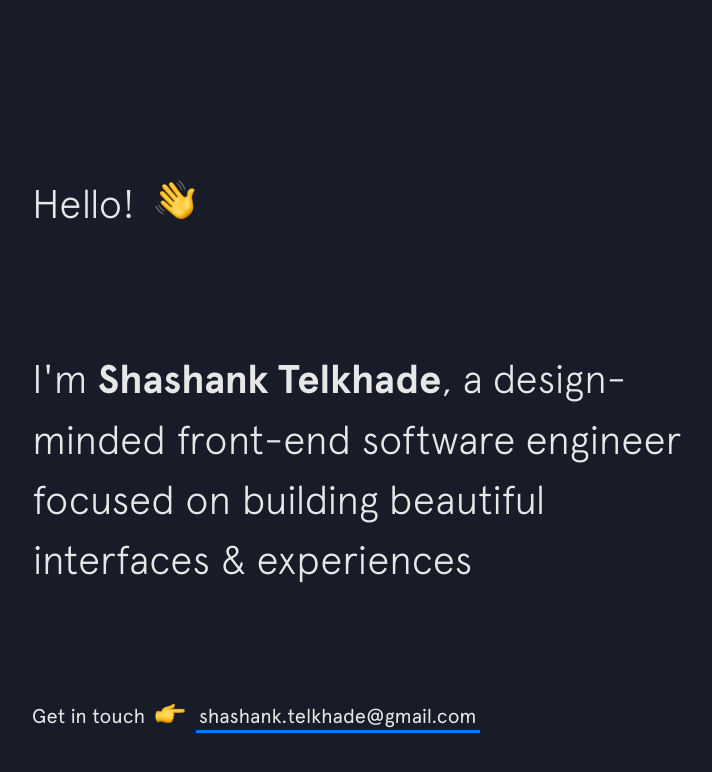
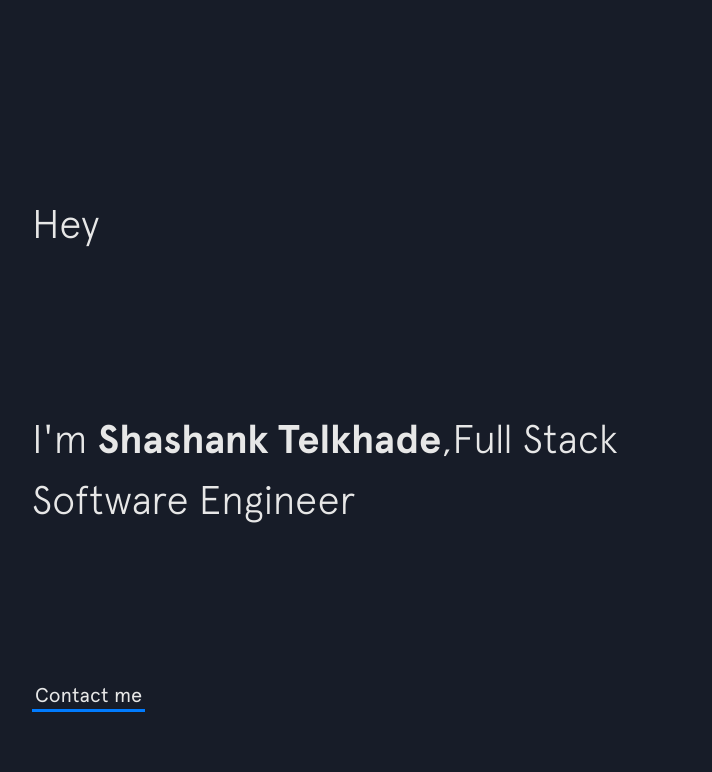
Before and after one commit to shashank-100/shashank-100.github.io, a Jekyll site: the page built from index.html, in a window 1280 px wide and 900 px high. Shown: the top 772 px of the window, without its empty margins (68-780 px from the left). Built offline with Jekyll 4.4.1, drawn with Linux system fonts in a browser that asks for light colours; nearby versions of some CDN libraries.

Commit message:
Some changes

```diff
--- a/_includes/intro.html
+++ b/_includes/intro.html
@@ -1,17 +1,14 @@
 <header class="intro">
-  <h1 class="intro__hello">Hello!
-    <span class="emoji wave-hand animated"></span>
+  <h1 class="intro__hello">Hey
   </h1>
 
   <h2 class="intro__tagline">I'm
-    <span class="name">Shashank Telkhade</span>, a design-minded front-end software engineer focused on building beautiful interfaces &amp; experiences
+    <span class="name">Shashank Telkhade</span>,Full Stack Software Engineer
   </h2>
 
   <h3 class="intro__contact">
-    <span>Get in touch </span>
-    <span class="emoji pointer"></span>
     <span>
-      <a href="mailto:shashank.telkhade@gmail.com" target="_blank" class="highlight-link">shashank.telkhade@gmail.com</a>
+      <a href="mailto:shashank.telkhade@gmail.com" target="_blank" class="highlight-link">Contact me</a>
     </span>
   </h3>
 </header>
--- a/robots.txt
+++ /dev/null
@@ -1,3 +0,0 @@
-User-agent: *
-Disallow:
-Sitemap: https://bchiang7.github.io/sitemap.xml
```
